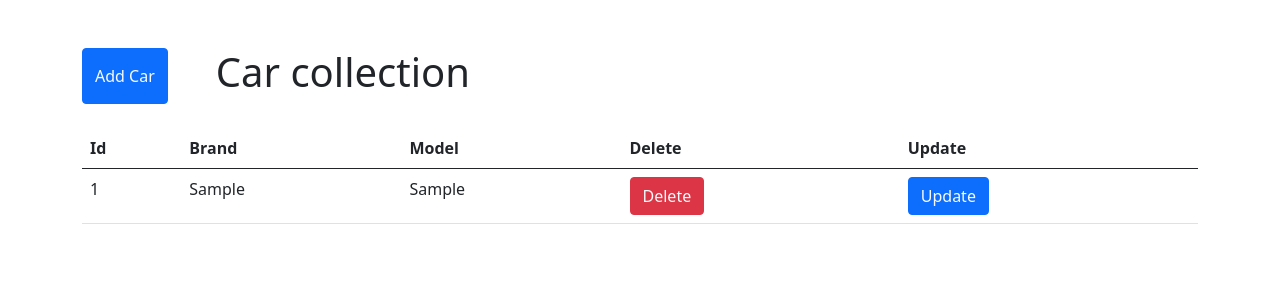
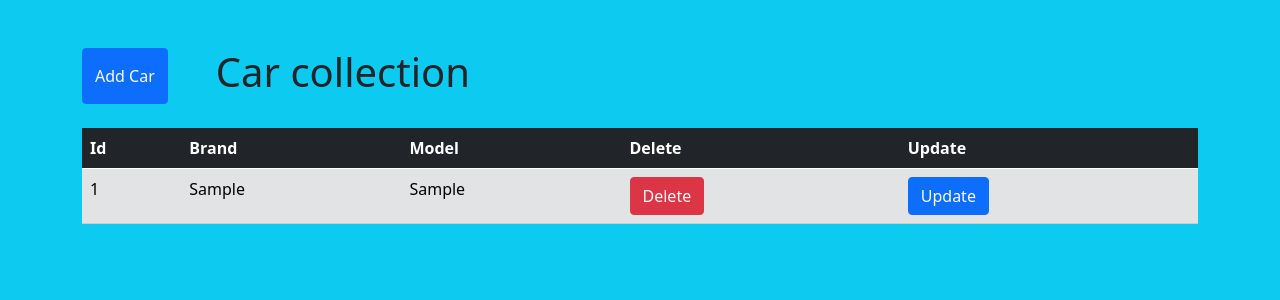
Before and after one commit to becodeorg/verou-3-crud-JawidForotan, a PHP site: page / in a window 1280 px wide. Shown: the top 300 px of the page. Run offline with PHP 8.4, Linux system fonts and the light colour scheme; tables that the repository leaves empty or names only in its code hold one stand-in row (values such as "Sample post").

Commit message:
Some extra style added to the forms.

```diff
--- a/crud/DB/database.php
+++ b/crud/DB/database.php
@@ -22,7 +22,6 @@ class DatabaseManager
         $dsn = "mysql:host={$this->host}; dbname={$this->dbname}";
         try{
             $this->connection = new PDO($dsn, $this->user, $this->password);
-
         }catch(PDOException $error){
             $errorMassage = "Database error";
             $errorMassage .= $error->getMessage();
--- a/crud/View/create.php
+++ b/crud/View/create.php
@@ -6,8 +6,8 @@
     <meta name="viewport" content="width=device-width, initial-scale=1, shrink-to-fit=no">
     <link rel="stylesheet" href="https://cdn.jsdelivr.net/npm/bootstrap@5.0.2/dist/css/bootstrap.min.css"  integrity="sha384-EVSTQN3/azprG1Anm3QDgpJLIm9Nao0Yz1ztcQTwFspd3yD65VohhpuuCOmLASjC" crossorigin="anonymous">
 </head>
-<body>
-    <div class="container my-5">
+<body class="bg-info">
+    <div class="container my-5 p-4 bg-secondary">
         <div>
             <button class="btn btn-primary"><a href="../index.php" class="text-light text-decoration-none">Home</a></button>
         </div>
--- a/crud/View/read.php
+++ b/crud/View/read.php
@@ -6,14 +6,14 @@
         <meta name="viewport" content="width=device-width, initial-scale=1, shrink-to-fit=no">
         <link rel="stylesheet" href="https://cdn.jsdelivr.net/npm/bootstrap@5.0.2/dist/css/bootstrap.min.css"  integrity="sha384-EVSTQN3/azprG1Anm3QDgpJLIm9Nao0Yz1ztcQTwFspd3yD65VohhpuuCOmLASjC" crossorigin="anonymous">
     </head>
-    <body>
+    <body class="bg-info">
             <div class="container my-5">
                 <div class="d-flex justify-content-start my-4">
                 <button class="btn btn-primary me-5"><a href="View/create.php?action=create" class="text-light text-decoration-none">Add Car</a></button>
                 <h1>Car collection</h1>
                 </div>
-                <table class="table">
-                    <thead>
+                <table class="table table-secondary">
+                    <thead class="table-dark">
                         <tr>
                             <th>Id</th>
                             <th>Brand</th>
```
Also changed, not shown: 1 other file.
